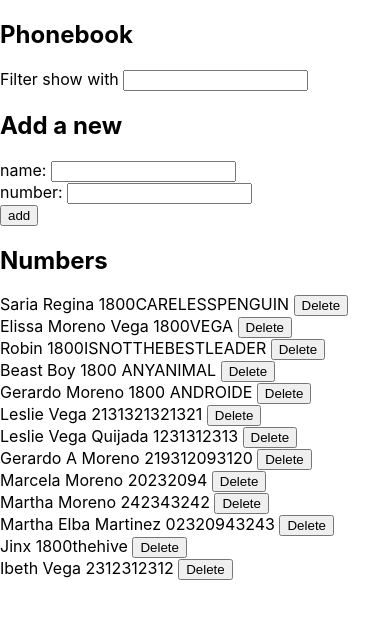
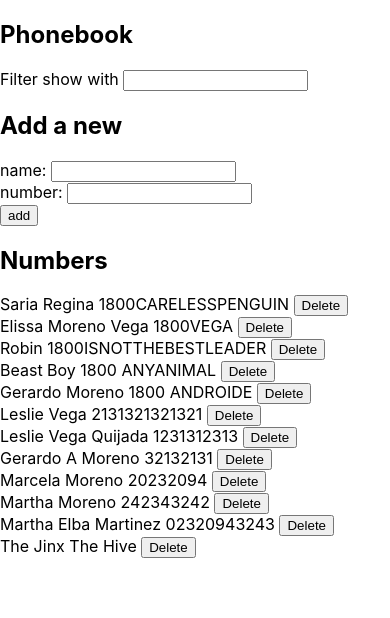
Before and after one commit to pandreuw/Part2, a React (Create React App) app in the folder phonebook/: page / in a window 390 px wide. Shown: the top 618 px of the page. Built offline with nearby package versions, Linux system fonts and the light colour scheme; data requests are answered from the project's data file.

Commit message:
2.20 Phonebook step12, cleaned and completed

```diff
--- a/phonebook/db.json
+++ b/phonebook/db.json
@@ -37,7 +37,7 @@
     },
     {
       "name": "Gerardo A Moreno",
-      "number": "219312093120",
+      "number": "32132131",
       "id": 67
     },
     {
@@ -56,14 +56,9 @@
       "id": 70
     },
     {
-      "name": "Jinx",
-      "number": "1800thehive",
-      "id": 72
-    },
-    {
-      "name": "Ibeth Vega",
-      "number": "2312312312",
-      "id": 73
+      "name": "The Jinx",
+      "number": "The Hive",
+      "id": 74
     }
   ]
 }
--- a/phonebook/src/App.js
+++ b/phonebook/src/App.js
@@ -1,5 +1,5 @@
 import React, { useState, useEffect } from 'react'
-import { ApplyFilter, FilterInput } from './components/ApplyFilter'
+import { FilterInput } from './components/ApplyFilter'
 import PersonForm from './components/PersonForm'
 import DisplayContacts from './components/DisplayContacts'
 import personsService from './services/persons'
@@ -12,12 +12,8 @@ const App = () => {
   const [newNumber, setNewNumber] = useState('')
   const [Filter, setFilter] = useState({ enabled: true, filter: '' })
   const [DisplayedPersons, setDisplayPersons] = useState([])
-  const [ContactToDelete, setContactToDelete] = useState('')
   const [errorMessage, setErrorMessage] = useState('some error happened...')
-  const [errorStyle, setErrorStyle]=useState('error')
-
-  const DeleteContactMessage = `Delete ${ContactToDelete}?`
-
+  const [errorStyle, setErrorStyle] = useState('error')
 
   useEffect(() => {
     console.log('effect')
@@ -28,9 +24,7 @@ const App = () => {
         setPersons(response)
         setDisplayPersons(response)
         setErrorStyle('error')
-        setErrorMessage(
-          `${newName}`
-        )
+        setErrorMessage(`${setErrorMessage}`)
         setTimeout(() => {
           setErrorMessage(null)
         }, 1)
@@ -89,7 +83,6 @@ old number with a new one?`);
 
     console.log('deleteContact event id:', id);
     const contactinfo = persons.find(n => n.id === id)
-    setContactToDelete(contactinfo.name)
     console.log('contact to delete is ', contactinfo.name)
 
     const result = window.confirm(`Delete ${contactinfo.name}?`);
@@ -100,9 +93,7 @@ old number with a new one?`);
         .then(response => {
           console.log('promise fulfilled **deleteContact**')
 
-          const findObject = persons.findIndex(x => x.id === id)
           var objectToPass = persons
-          var tempData = objectToPass.splice(findObject, 1)
           setNewName('')
           setNewNumber('')
           setFilter({ enabled: false, filter: '' })
--- a/phonebook/src/components/ApplyFilter.js
+++ b/phonebook/src/components/ApplyFilter.js
@@ -1,19 +1,4 @@
 import React from 'react'
-
-export const ApplyFilter = (filter, contacts) => {
-  // console.log('filter enabled', filter.enabled);
-  // console.log('filter filter', filter.filter);
-  // console.log('object value', contacts);
-  console.log('ApplyFilter');
-
-  // from https://stackoverflow.com/questions/2722159/how-to-filter-object-array-based-on-attributes
-  var noteObject = filter.enabled
-    ? contacts.filter(filtering => filtering.name.includes(filter.filter))
-    : contacts
-
-  // console.log('filtered object', noteObject);
-  return noteObject
-}
 
 export const FilterInput = ({ filter, callOnChange }) => {
   return (
@@ -25,3 +10,5 @@ export const FilterInput = ({ filter, callOnChange }) => {
     </div>
   )
 }
+
+export default FilterInput
```
